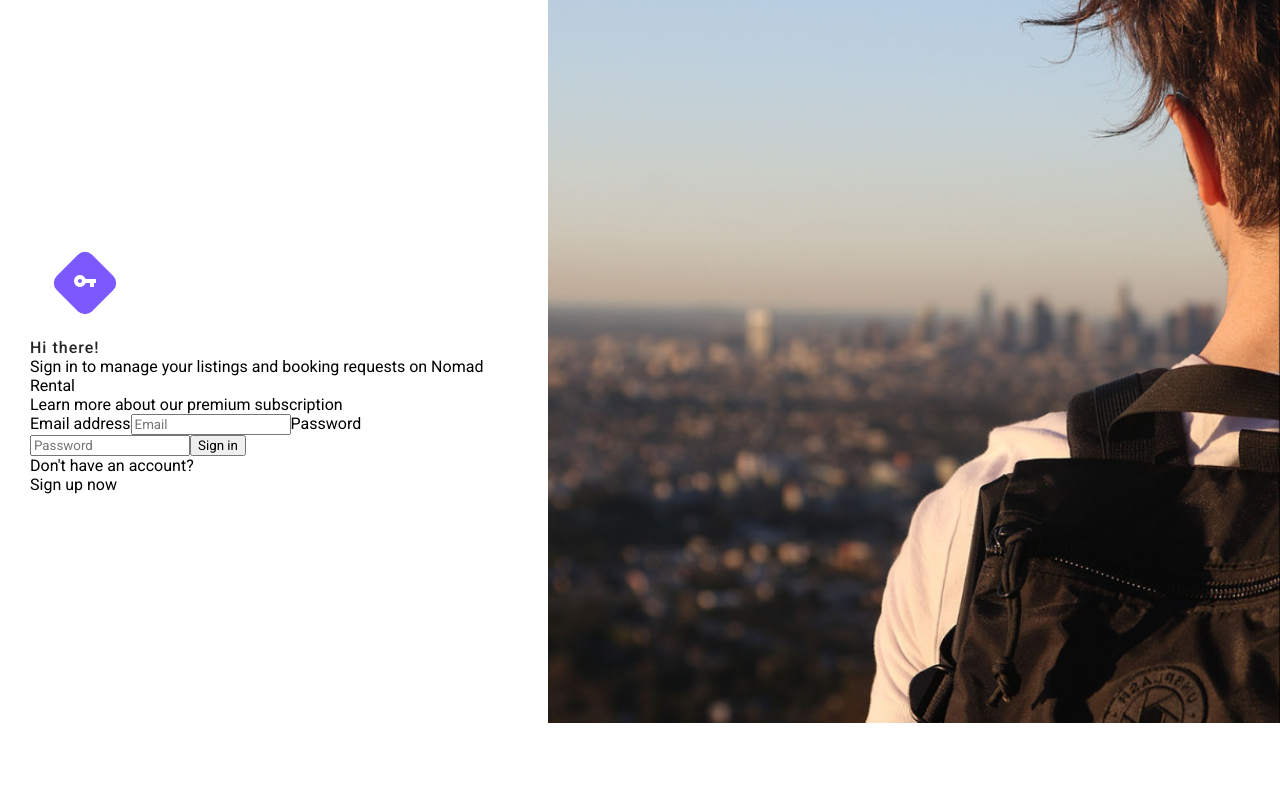
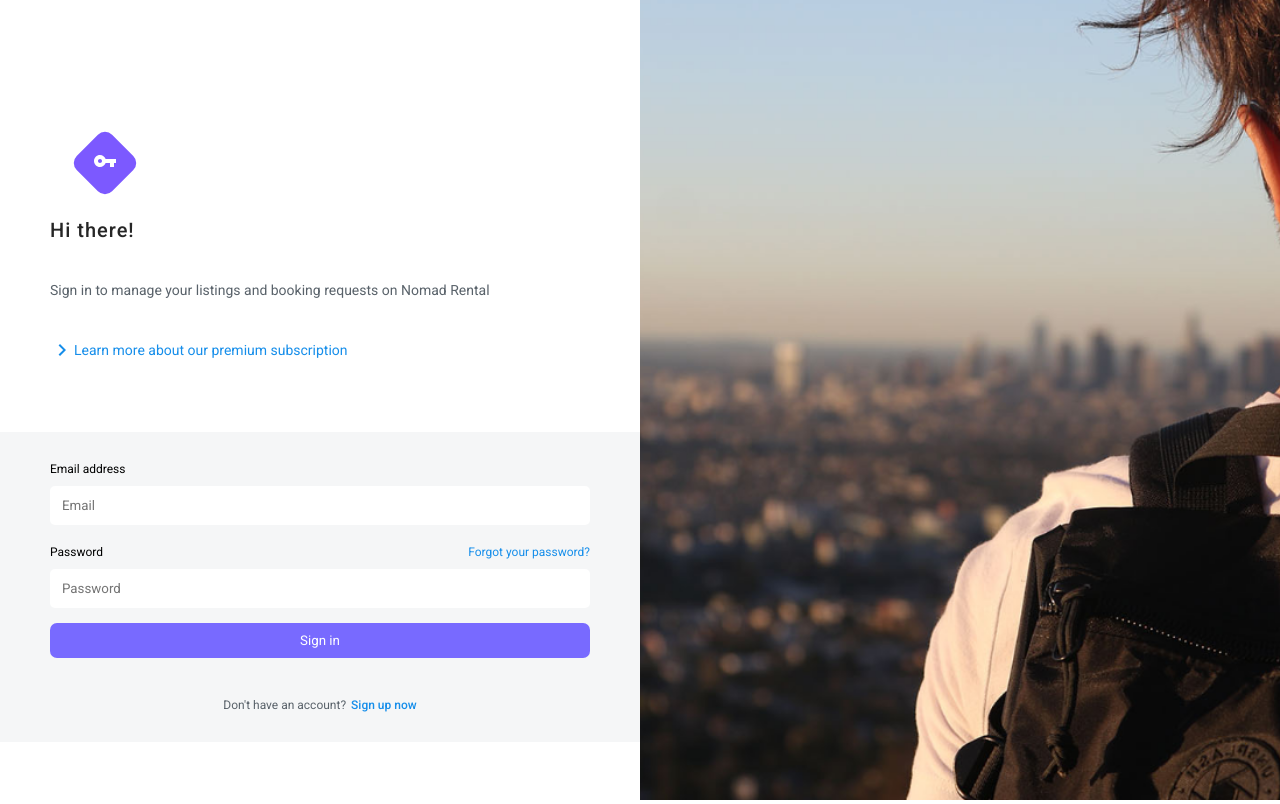
Before and after one commit to syahirdev/react-booking-ui, a React (Create React App) app: page / in a window 1280 px wide. Built offline with nearby package versions, Linux system fonts and the light colour scheme.

Commit message:
signin css

```diff
--- a/src/pages/SignIn.jsx
+++ b/src/pages/SignIn.jsx
@@ -1,40 +1,55 @@
 import styled from "styled-components";
 import backpackImage from "../assets/img.png";
 import { Avatar } from "../components/Avatar";
-import { VpnKey } from "@mui/icons-material";
+import { KeyboardArrowRight, VpnKey } from "@mui/icons-material";
+import { mobile, tablet } from "../responsive";
 
 export const SignIn = () => {
     return (
         <Container>
+            <LeftContainer>
                 <Content>
                     <Avatar>
                         <VpnKey/>
                     </Avatar>
                     <Title>Hi there!</Title>
+                    <Spacer size={20}/>
                     <Subtitle>
                         Sign in to manage your listings and booking
                         requests on Nomad Rental
                     </Subtitle>
-                <Link>
+                    <Spacer size={20}/>
+                    <Link size={14} style={{display: "flex", alignItems: "center"}}>
+                        <KeyboardArrowRight/>
                         Learn more about our premium subscription
                     </Link>
-
+                    <Spacer/>
+                </Content>
                 <Form>
+                    <FormContent>
                         <Label>Email address</Label>
                         <Input placeholder="Email"/>
-
+                        <Spacer/>
+                        <Flex jc="space-between">
                             <Label>Password</Label>
+                            <Link>Forgot your password?</Link>
+                        </Flex>
                         <Input placeholder="Password"/>
 
                         <Button>Sign in</Button>
 
-                    <Subtitle>
-                        Don't have an account?
-                        <Link>Sign up now</Link>
-                    </Subtitle>
+                        <Spacer size={20}/>
+
+                        <Flex jc="center" ac="center">
+                            <FooterText>Don't have an account?</FooterText>
+                            <Link style={{fontWeight: "500"}}>Sign up now</Link>
+                        </Flex>
+                    </FormContent>
                 </Form>
-            </Content>
+            </LeftContainer>
+            <RightContainer>
                 <Image src={backpackImage}/>
+            </RightContainer>
         </Container>
     );
 };
@@ -43,40 +58,99 @@ const Container = styled.div`
   display: flex;
   align-items: center;
   justify-content: center;
+  height: 100vh;
+  width: 100vw;
+`;
+
+const LeftContainer = styled.div`
+  flex: 1;
+  display: flex;
+  flex-direction: column;
+  justify-content: center;
+  height: 100%;
+`;
+
+const RightContainer = styled.div`
+  flex: 1;
+  height: 100%;
+  ${tablet({ display: "none" })}
+  ${mobile({ display: "none" })}
+`
+
+const Image = styled.img`
+  width: 100%;
+  height: 100%;
+  object-fit: cover;
 `;
 
 const Content = styled.div`
-  flex: 2;
   display: flex;
   flex-direction: column;
   align-items: flex-start;
-  margin: 30px;
+  margin: 50px;
+`;
+
+const Spacer = styled.div`
+  margin: ${(props) => props.size || 10}px;
 `;
 
 const Title = styled.div`
   font-weight: 500;
   letter-spacing: 1px;
   color: #262626;
+  font-size: 20px;
 `;
 
 const Subtitle = styled.div`
+  color: #59626A;
+  font-size: 14px;
 `;
 
+const FooterText = styled.div`
+  color: #59626A;
+  font-size: 12px;
+  margin-right: 5px;
+`
+
 const Link = styled.div`
+  color: #168EEA;
+  cursor: pointer;
+  font-size: ${(props => props.size || 12)}px;
 `;
 
-const Label = styled.label`
+const FormContent = styled.div`
+  flex: 2;
+  display: flex;
+  flex-direction: column;
+  margin: 30px 50px;
 `;
 
 const Form = styled.div`
+  background-color: #F5F6F7;
+`;
+
+const Flex = styled.div`
+  display: flex;
+  justify-content: ${(props => props.jc || "flex-start")};
+  align-content: ${(props => props.ac || "flex-start")};
+`
+
+const Label = styled.label`
+  font-size: 12px;
+  margin-bottom: 10px;
 `;
 
 const Input = styled.input`
+  border: none;
+  padding: 12px;
+  border-radius: 5px;
 `;
 
 const Button = styled.button`
+  margin-top: 15px;
+  padding: 10px;
+  border: none;
+  border-radius: 7px;
+  color: white;
+  background-color: #786AFF;
 `;
-
-const Image = styled.img`
-  flex: 3;
-`;
--- /dev/null
+++ b/src/responsive.js
@@ -0,0 +1,17 @@
+import { css } from "styled-components";
+
+export const mobile = (props) => {
+    return css`
+    @media only screen and (max-width: 380px) {
+      ${props}
+    }
+  `;
+};
+
+export const tablet = (props) => {
+    return css`
+    @media only screen and (max-width: 830px) {
+      ${props}
+    }
+  `;
+};
```
Lines whose indentation alone changed are shown as unchanged.
